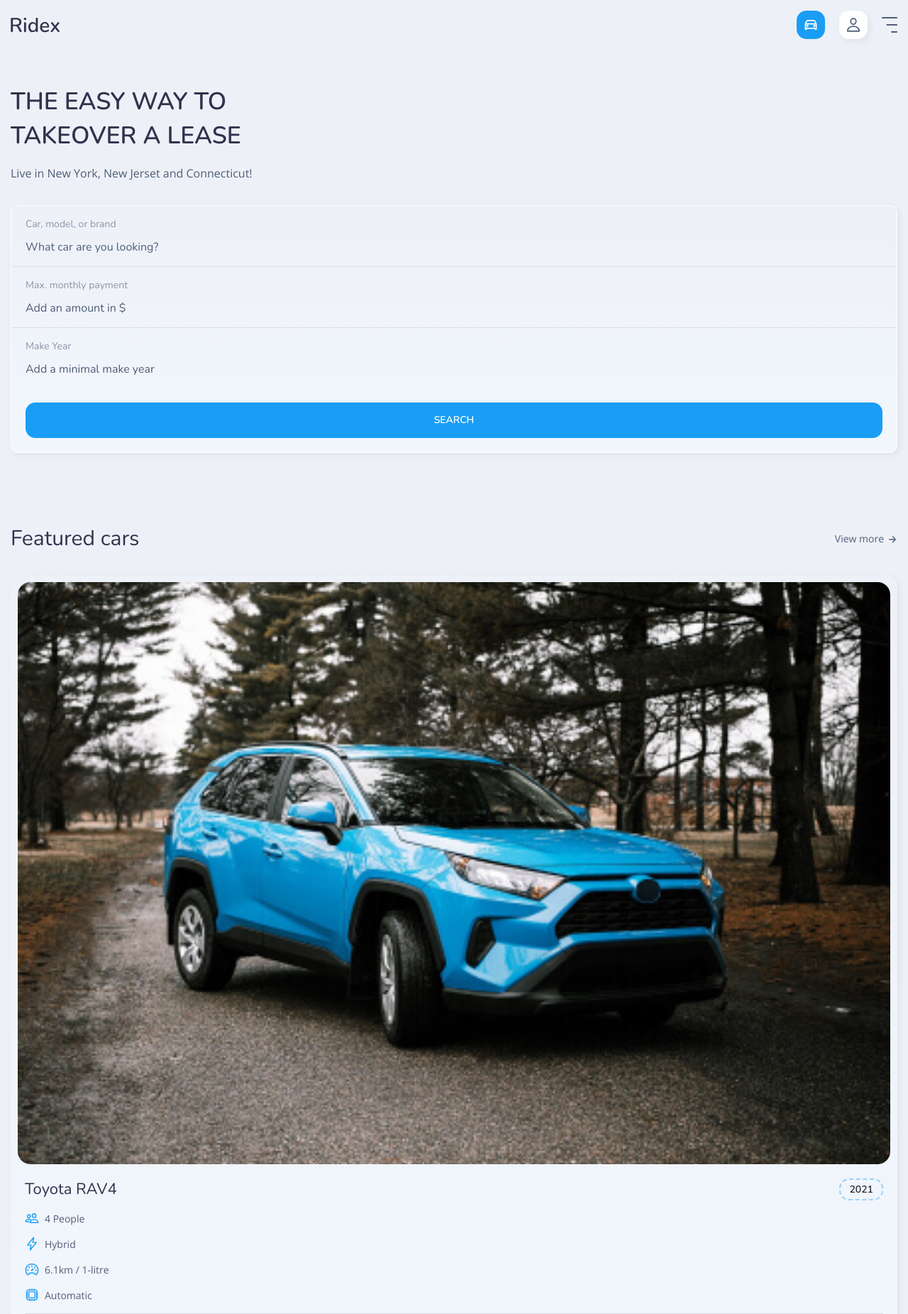
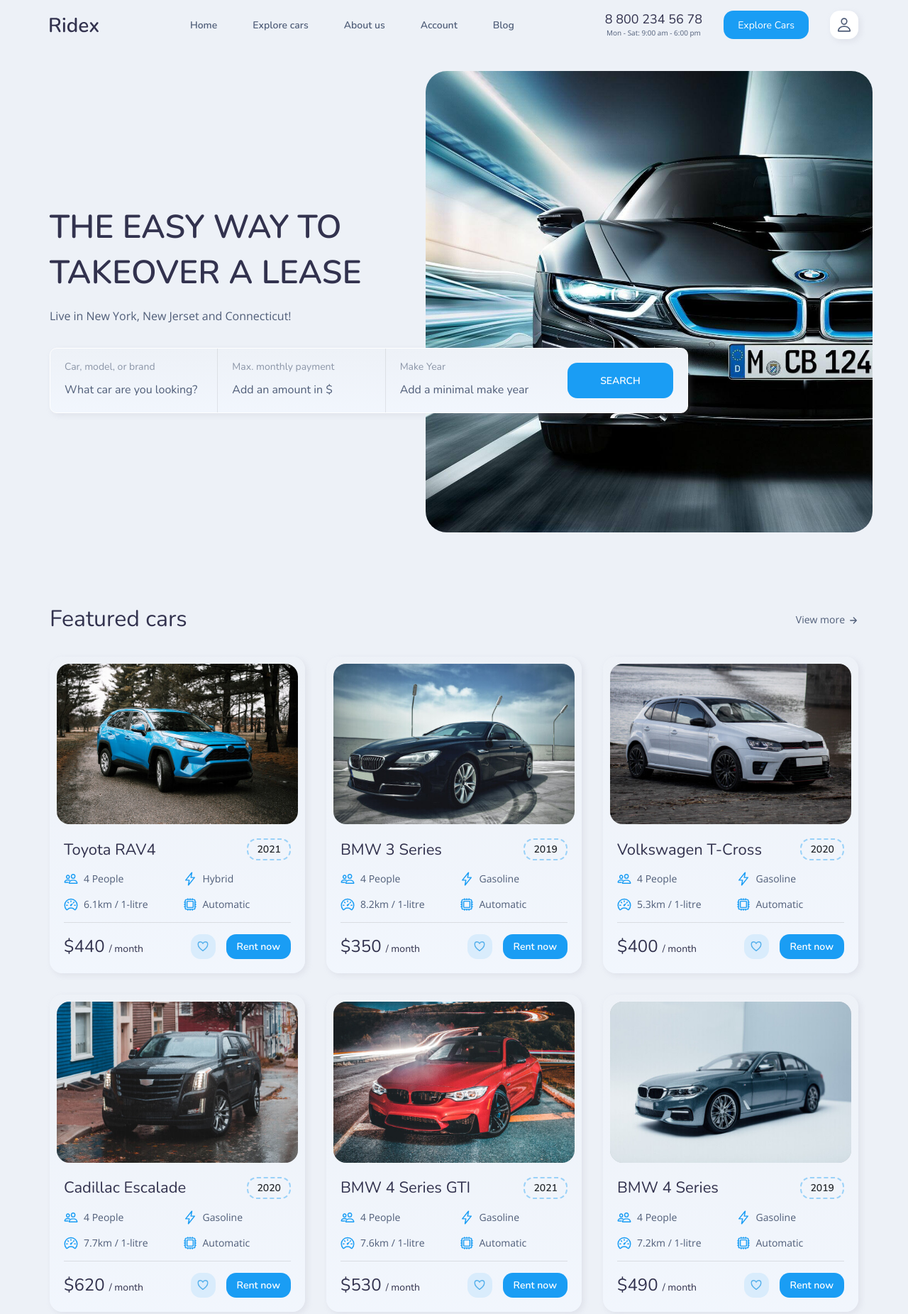
Before and after one commit to mohamedy72/ridex-landingpage, a website built with Vite: page index.html in a window 1280 px wide. Shown: the top 1851 px of the page at 71% size. Built offline with nearby package versions, Linux system fonts and the light colour scheme.

Commit message:
feat: Website is fully responsive

```diff
--- a/index.html
+++ b/index.html
@@ -471,12 +471,12 @@
               <li>
                 <div class="get-start-card">
                   <div class="card-icon icon-1">
-                    <ion-icon name="car-outline"></ion-icon>
+                    <ion-icon name="person-add-outline"></ion-icon>
                   </div>
-                  <h3 class="card-title">Tell us what car you want</h3>
+                  <h3 class="card-title">Create a profile</h3>
                   <p class="card-text">
-                    Various versions have evolved over the years, sometimes by
-                    accident, sometimes on purpose
+                    If you are going to use a passage of Lorem Ipsum, you need
+                    to be sure.
                   </p>
 
                   <a href="##" class="card-link"> Get Started </a>
@@ -485,12 +485,12 @@
               <li>
                 <div class="get-start-card">
                   <div class="card-icon icon-2">
-                    <ion-icon name="person-add-outline"></ion-icon>
+                    <ion-icon name="car-outline"></ion-icon>
                   </div>
-                  <h3 class="card-title">Create a profile</h3>
+                  <h3 class="card-title">Tell us what car you want</h3>
                   <p class="card-text">
-                    If you are going to use a passage of Lorem Ipsum, you need
-                    to be sure.
+                    Various versions have evolved over the years, sometimes by
+                    accident, sometimes on purpose
                   </p>
                 </div>
               </li>
--- a/src/style.css
+++ b/src/style.css
@@ -794,10 +794,6 @@
   width: calc(25% - 40px);
 }
 
-/*-----------------------------------*\
-  #Blog
-\*-----------------------------------*/
-
 .footer {
   background-color: var(--alice-blue-4);
   color: var(--independence);
@@ -893,3 +889,359 @@
 .copyright > a:is(:hover, :focus) {
   color: var(--carolina-blue);
 }
+
+/*-----------------------------------*\
+  #Media Queries
+\*-----------------------------------*/
+
+/**
+* Responsive for larger than 350px screen
+*/
+
+@media screen and (min-width: 350px) {
+  /*
+    * Featured Car
+  */
+
+  .featured-car-card .card-list {
+    grid-template-columns: 1fr 1fr;
+  }
+
+  .featured-car-card .card-price {
+    margin-right: auto;
+  }
+
+  .featured-car-card .btn:last-child {
+    min-width: max-content;
+    padding-inline: 15px;
+  }
+}
+
+/**
+* Responsive for larger than 580px screen
+*/
+
+@media screen and (min-width: 580px) {
+  /*
+    * Reused Styles
+  */
+
+  .container {
+    max-width: 540px;
+    margin-inline: auto;
+  }
+  /*
+    * Header
+  */
+
+  .header-actions .btn span {
+    display: block;
+    font-weight: var(--fw-400);
+    padding-inline: 15px;
+  }
+
+  .header-actions .btn:first-of-type ion-icon {
+    display: none;
+  }
+}
+
+/**
+* Responsive for larger than 768px screen
+*/
+
+@media screen and (min-width: 768px) {
+  /*
+    * Custom Props
+   */
+  :root {
+    /*
+      * Typography
+     */
+
+    --fs-1: 2.625rem;
+  }
+
+  /*
+    * Reused Styles
+  */
+
+  .container {
+    max-width: 720px;
+  }
+
+  /*
+    * Header
+  */
+
+  .header-actions {
+    gap: 30px;
+  }
+
+  .header-contact {
+    display: block;
+    text-align: center;
+  }
+
+  .header-contact .contact-link {
+    color: var(--space-cadet);
+    font-family: var(--ff-nunito);
+    font-size: var(--fs-5);
+    line-height: 1.3;
+  }
+
+  .header-contact .contact-link:is(:hover, :focus) {
+    color: var(--carolina-blue);
+  }
+
+  .header-contact .contact-time {
+    color: var(--independence);
+    font-size: var(--fs-7);
+  }
+
+  /*
+    * Hero
+  */
+
+  .hero {
+    position: relative;
+    min-height: 85vh;
+    display: flex;
+    align-items: center;
+    z-index: 1;
+  }
+
+  .hero-form {
+    display: grid;
+    grid-template-columns: 1fr 1fr 1fr 0.8fr;
+  }
+
+  .input-wrapper:not(:last-of-type) {
+    border-bottom: none;
+    border-right: 1px solid hsla(0, 0%, 0%, 0.08);
+  }
+
+  .input-label {
+    white-space: nowrap;
+    overflow: hidden;
+    text-overflow: ellipsis;
+  }
+
+  .hero-banner {
+    display: block;
+    background: url(../public/images/hero-banner.jpg) no-repeat;
+    background-size: cover;
+    background-position: left;
+    position: absolute;
+    top: 100px;
+    bottom: 50px;
+    left: 65%;
+    width: 500px;
+    border-radius: 30px;
+    z-index: -1;
+  }
+
+  /*
+    * Featured Cars
+  */
+
+  .featured-car-list {
+    grid-template-columns: repeat(2, minmax(0, 1fr));
+  }
+
+  /*
+    * Get Start
+  */
+
+  .get-start-list {
+    grid-template-columns: 1fr 1fr;
+  }
+
+  /*
+    * Footer
+  */
+
+  .footer-brand {
+    width: 100%;
+  }
+
+  .footer-text {
+    max-width: 400px;
+  }
+
+  .footer-bottom {
+    display: flex;
+    flex-direction: row-reverse;
+    justify-content: space-between;
+    align-items: center;
+    padding-block: 30px;
+    box-shadow: var(--shadow-1);
+  }
+
+  .social-list {
+    margin-bottom: 0;
+  }
+}
+
+/**
+* Responsive for larger than 992px screen
+*/
+
+@media screen and (min-width: 992px) {
+  /*
+    * Reused styles
+  */
+
+  .container {
+    max-width: 960px;
+  }
+
+  /*
+    * Hero
+  */
+
+  .hero .container {
+    width: 100%;
+  }
+
+  /*
+    * Blog
+  */
+  .blog .has-scrollbar {
+    padding-bottom: 30px;
+  }
+
+  .blog .has-scrollbar > li {
+    max-width: 450px;
+  }
+
+  /*
+    * Footer
+  */
+
+  .footer-list:not(:last-of-type) {
+    width: 25%;
+  }
+
+  .footer-list:last-of-type {
+    width: 50%;
+  }
+}
+
+/**
+* Responsive for larger than 1200px screen
+*/
+
+@media screen and (min-width: 1200px) {
+  /*
+    * Custom props
+  */
+
+  :root {
+    /*
+    * Typography
+  */
+
+    --fs-1: 2.875rem;
+    --fs-2: 2rem;
+  }
+
+  /*
+    * Reused Styles
+  */
+
+  .container {
+    max-width: 1170px;
+  }
+
+  /*
+    * Header
+  */
+
+  .overlay,
+  .nav-toggle-btn {
+    display: none;
+  }
+
+  .navbar,
+  .navbar.active {
+    all: unset;
+  }
+
+  .navbar-link {
+    margin-bottom: 0;
+    font-weight: var(--fw-600);
+  }
+
+  .navbar-list {
+    display: flex;
+    gap: 50px;
+  }
+
+  /*
+    * Hero
+  */
+
+  .hero {
+    min-height: 100vh;
+  }
+
+  .hero-banner {
+    left: auto;
+    right: 50px;
+    width: 630px;
+  }
+
+  .hero-form {
+    max-width: 900px;
+  }
+
+  .hero-form .btn {
+    --width: calc(100% - 40px);
+  }
+
+  /*
+    * Featured Cars
+  */
+
+  .featured-car-list {
+    grid-template-columns: repeat(3, minmax(0, 1fr));
+  }
+
+  /*
+    * Get Start
+  */
+
+  .get-start-list {
+    grid-template-columns: repeat(4, 1fr);
+    grid-auto-rows: 1fr;
+  }
+
+  /*
+    * Blog
+  */
+
+  .blog .has-scrollbar > li {
+    max-width: 340px;
+    scroll-snap-align: center;
+  }
+
+  /*
+    * Footer
+  */
+
+  .footer-brand {
+    width: 33.33%;
+  }
+
+  .footer-text {
+    max-width: 35ch;
+  }
+
+  .footer-list:not(:last-of-type) {
+    width: 16.66%;
+  }
+
+  .footer-list:last-of-type {
+    width: 33.33%;
+  }
+}
```
